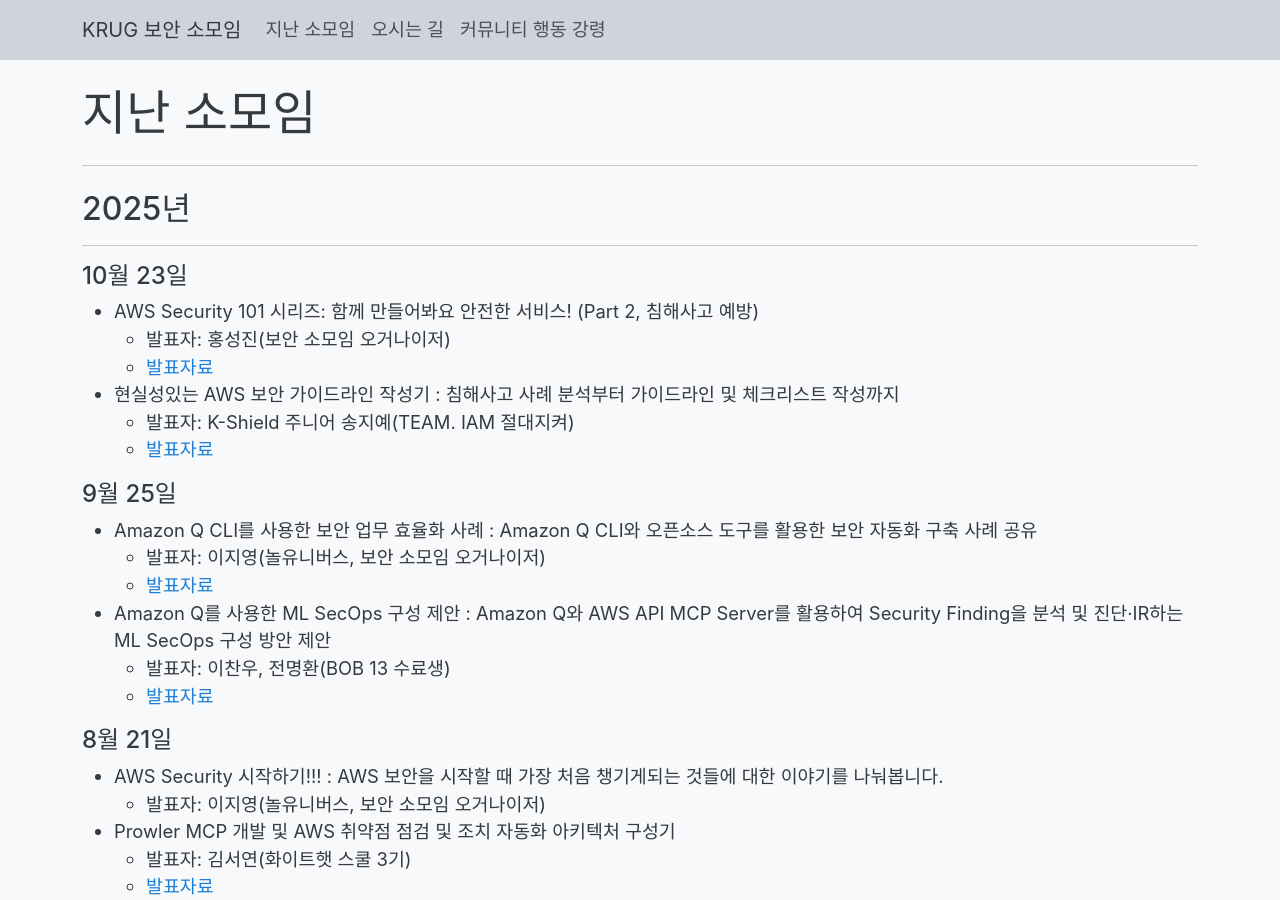
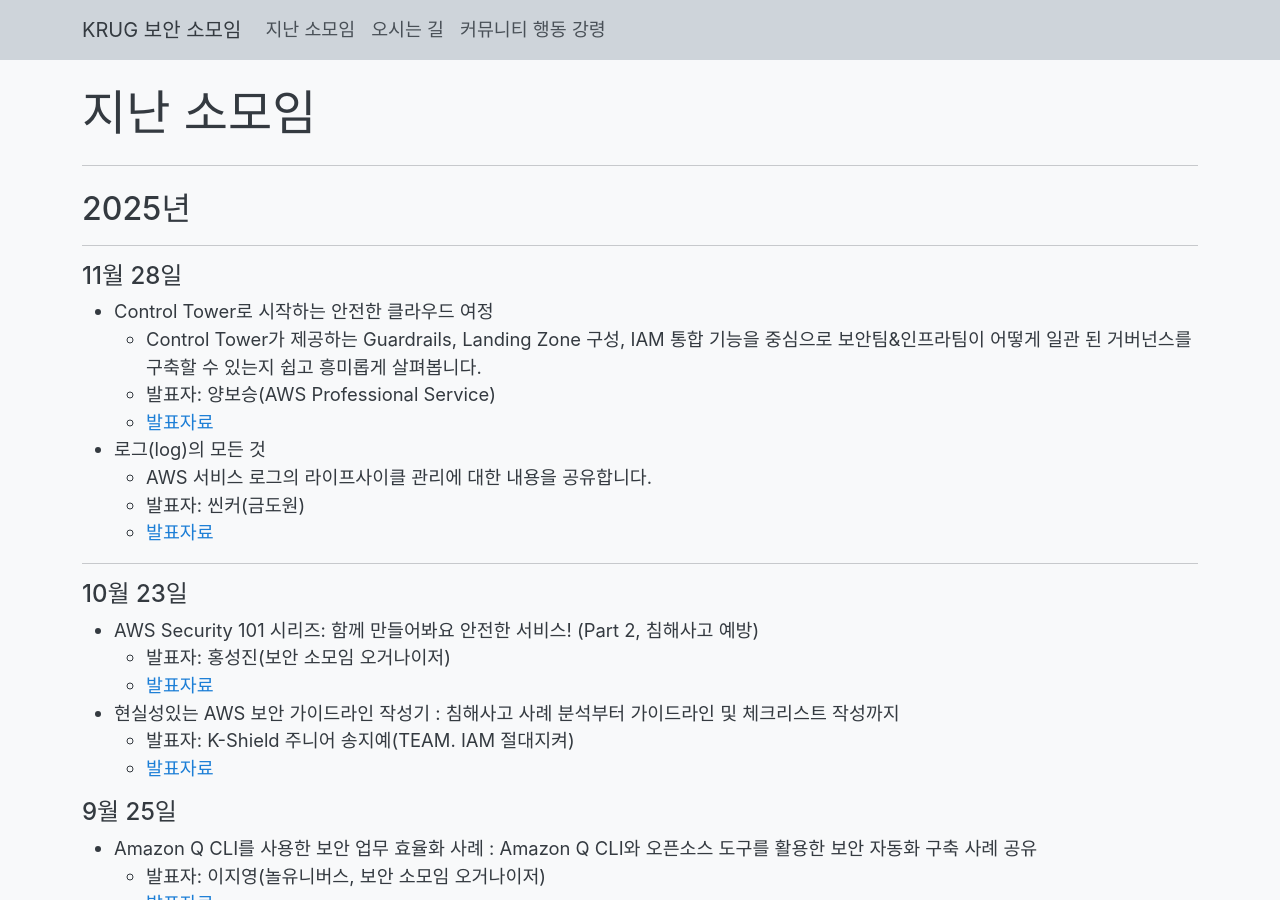
Before and after one commit to awskrug/security-group, a Jekyll site: the page built from events.md, in a window 1280 px wide and 900 px high. Built offline with Jekyll 4.4.1, drawn with Linux system fonts in a browser that asks for light colours.

Commit message:
11월 내용 추가

```diff
--- a/events.md
+++ b/events.md
@@ -7,6 +7,19 @@ navorder: 1
 
 
 ## 2025년
+
+----
+#### 11월 28일
+- Control Tower로 시작하는 안전한 클라우드 여정
+  - Control Tower가 제공하는 Guardrails, Landing Zone 구성, IAM 통합 기능을 중심으로 보안팀&인프라팀이 어떻게 일관 된 거버넌스를 구축할 수 있는지 쉽고 흥미롭게 살펴봅니다.
+  - 발표자: 양보승(AWS Professional Service)
+  - [발표자료](/assets/files/AWSKRUG_2025_11_Start_your_secure_cloud_journey_with_AWS_Control_Tower.pdf){:target="_blank"}
+- 로그(log)의 모든 것
+  - AWS 서비스 로그의 라이프사이클 관리에 대한 내용을 공유합니다.
+  - 발표자: 씬커(금도원)
+  - [발표자료](/assets/files/AWSKRUG_2025_11_Everything_about_logs.pdf){:target="_blank"}{:target="_blank"}
+
+
 ----
 #### 10월 23일
 - AWS Security 101 시리즈: 함께 만들어봐요 안전한 서비스! (Part 2, 침해사고 예방)
```
Also changed, not shown: 2 other files.
